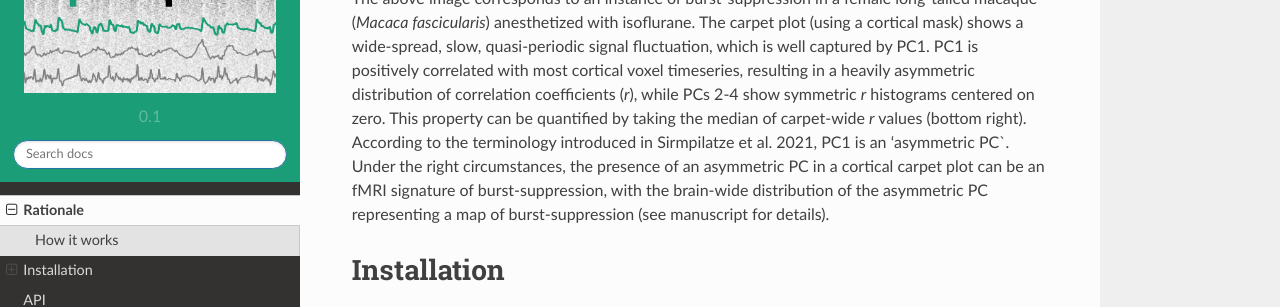
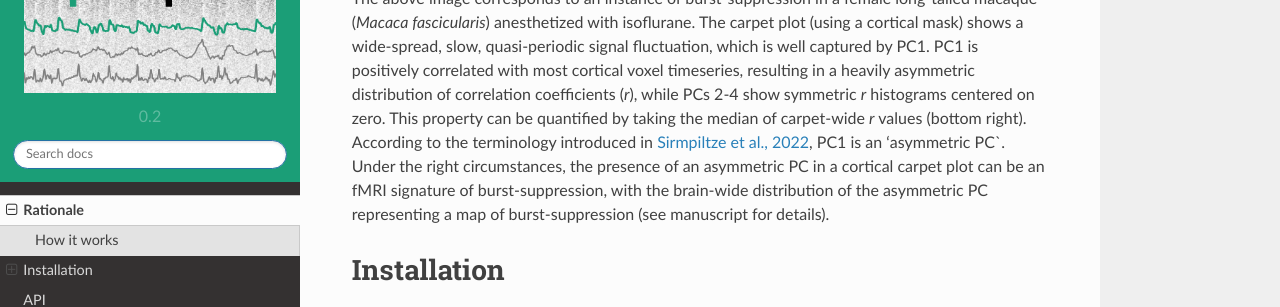
Before and after one commit to niksirbi/pcarpet, a Sphinx documentation site: the page built from doc/readme.ipynb, in a window 1280 px wide and 900 px high, scrolled down 1335 px. Shown: the part 149-456 px from the top of the window. Built offline with Sphinx 7.4.7 and the Read the Docs theme 2.0.0, drawn with Linux system fonts in a browser that asks for light colours; pages that are not in the unit, such as notebooks, are missing from menus; some of the changed text lies outside the part shown.

Commit message:
updated links and version in docs

```diff
--- a/doc/conf.py
+++ b/doc/conf.py
@@ -94,9 +94,9 @@ autodoc_default_flags = ['members', 'inherited-members']
 # built documents.
 #
 # The short X.Y version.
-version = '0.1'
+version = '0.2'
 # The full version, including alpha/beta/rc tags.
-release = '0.1'
+release = '0.2'
 
 # The language for content autogenerated by Sphinx. Refer to documentation
 # for a list of supported languages.
--- a/doc/index.rst
+++ b/doc/index.rst
@@ -5,7 +5,7 @@ Welcome to pcarpet's documentation!
 
 **Author:** `Nikoloz Sirmpilatze <https://github.com/niksirbi>`_ (`German Primate Center <https://www.dpz.eu/>`_)
 
-**Citation:** `Sirmpilatze et al., 2021 <https://www.biorxiv.org/content/10.1101/2021.10.15.464515>`_
+**Citation:** `Sirmpilatze et al., 2022 <https://doi.org/10.7554/eLife.74813>`_
 
 For an overview of the project, please refer to the `README file <https://github.com/niksirbi/pcarpet/blob/master/README.md>`_ in the Github repository.
 
```
Also changed, not shown: doc/readme.ipynb.
